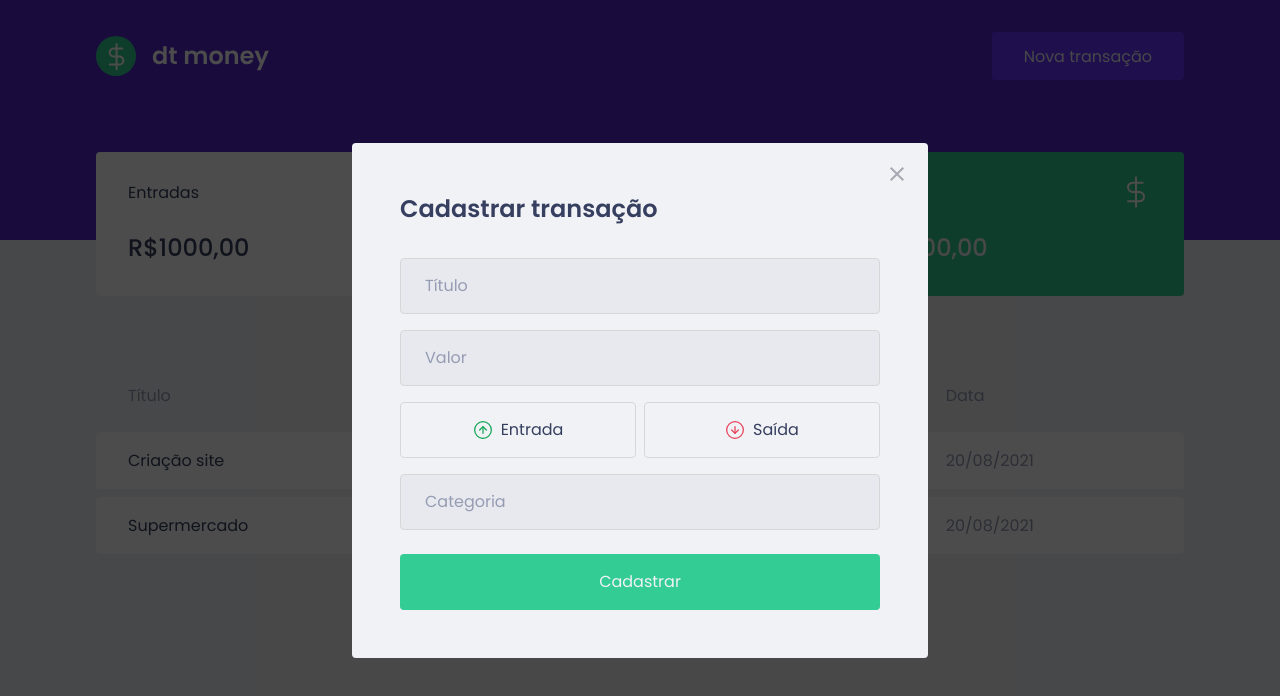
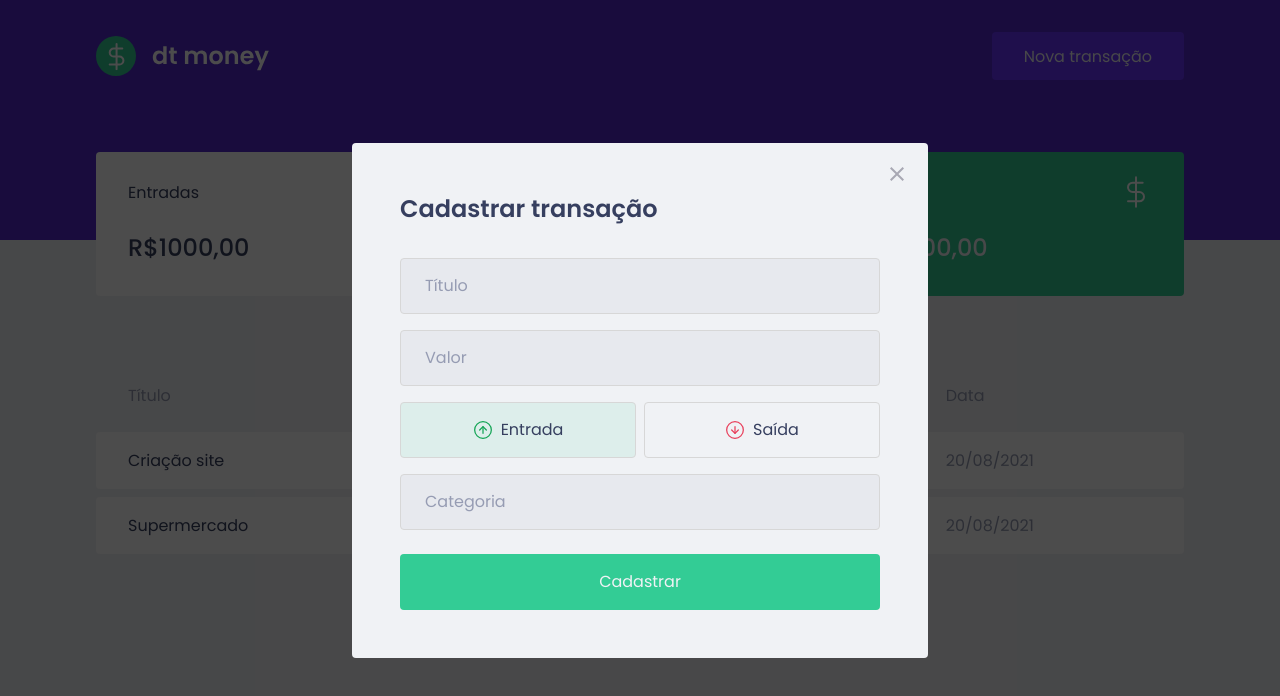
Before and after one commit to grasielaGomes/ignite-dtmoney, a React (Create React App) app: page / in a window 1280 px wide. Both pictures are taken after a click on the button "Nova transação". Shown: the top 696 px of the page. Built offline with nearby package versions, Linux system fonts and the light colour scheme; no server answers; what miragejs would draw is missing.

Commit message:
styling modal form with polished and styled components params

```diff
--- a/src/components/NewTransactionModal/new-transaction-modal-styles.ts
+++ b/src/components/NewTransactionModal/new-transaction-modal-styles.ts
@@ -1,5 +1,5 @@
 import styled from "styled-components";
-import { darken } from "polished";
+import { darken, transparentize } from "polished";
 
 export const Container = styled.form`
   h2 {
@@ -49,12 +49,25 @@
   display: grid;
   grid-template-columns: 1fr 1fr;
   gap: 0.5rem;
+`;
 
-  button {
+interface RadioBoxProps {
+  isActive: boolean;
+  activeColor: 'green' | 'red';
+}
+
+const colors = {
+  green: '#33CC95',
+  red: '#E52E4D'
+}
+
+export const RadioBox = styled.button<RadioBoxProps>`
     height: 3.5rem;
     border: 1px solid #d7d7d7;
     border-radius: 0.25rem;
-    background-color: transparent;
+    background-color: ${props => props.isActive
+      ? transparentize(0.9, colors[props.activeColor])
+      : 'transparent'};
     display: flex;
     align-items: center;
     justify-content: center;
@@ -74,5 +87,4 @@
       color: var(--text-title);
       font-size: 1rem;
     }
-  }
 `;
--- a/src/components/NewTransactionModal/new-transaction-modal.tsx
+++ b/src/components/NewTransactionModal/new-transaction-modal.tsx
@@ -2,7 +2,8 @@
 import closeImg from '../../assets/close.svg';
 import incomeImg from '../../assets/income.svg';
 import expenseImg from '../../assets/expense.svg';
-import { Container, TransactionTypeContainer } from './new-transaction-modal-styles';
+import { Container, TransactionTypeContainer, RadioBox } from './new-transaction-modal-styles';
+import { useState } from 'react';
 
 interface NewTransactionModalProps {
   isOpen: boolean,
@@ -10,6 +11,7 @@
 }
 
 export function NewTransactionModal ({ isOpen, onRequestClose }: NewTransactionModalProps) {
+  const [type, setType] = useState('deposit');
   return (
     <Modal
       isOpen={isOpen}
@@ -29,18 +31,25 @@
         <input placeholder="Título" />
         <input type="number" placeholder="Valor"/>
         <TransactionTypeContainer>
-          <button
+          <RadioBox
             type="button"
+            onClick={() => { setType('deposit') }}
+            isActive={type === 'deposit'}
+            activeColor="green"
           >
             <img src={incomeImg} alt="Entrada" />
             <span>Entrada</span>
-          </button>
-          <button
+          </RadioBox>
+
+          <RadioBox
             type="button"
+            onClick={() => { setType('withdraw') }}
+            isActive={type === 'withdraw'}
+            activeColor="red"
           >
             <img src={expenseImg} alt="Saída" />
             <span>Saída</span>
-          </button>
+          </RadioBox>
         </TransactionTypeContainer>
         <input placeholder="Categoria"/>
         <button type="submit">Cadastrar</button>
```
